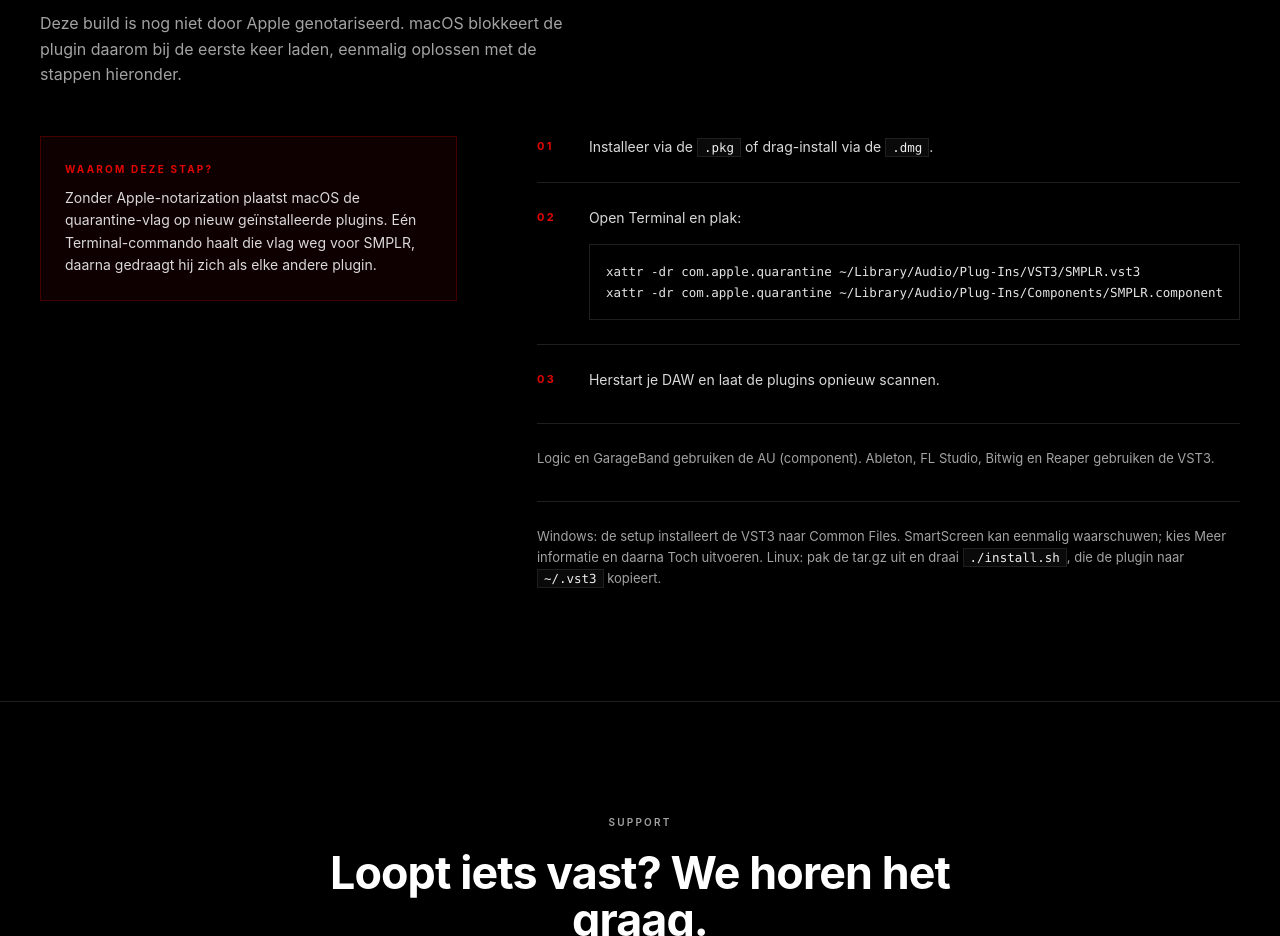
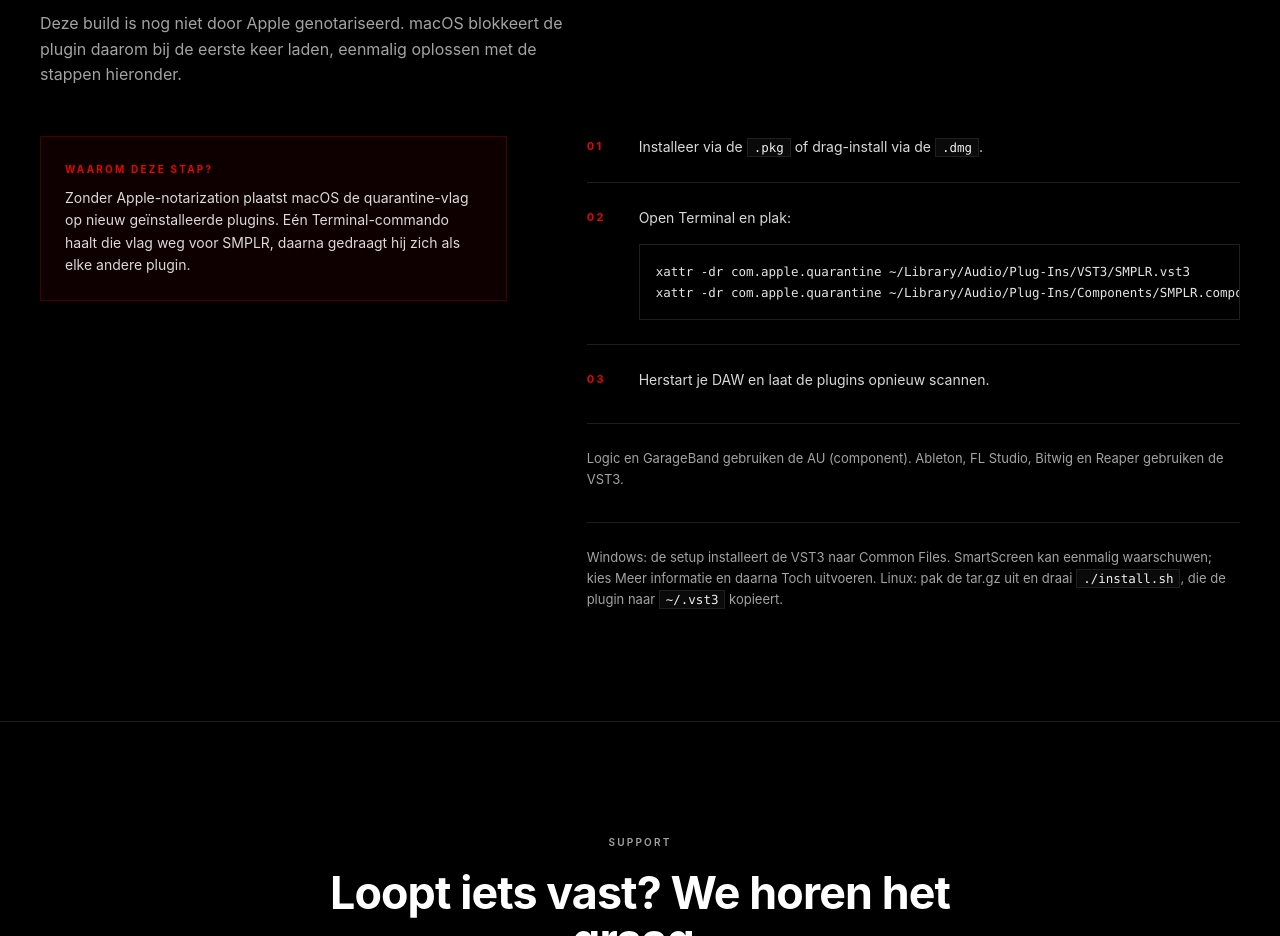
Before and after one commit to kreamart-art/krmx-updates, a plain HTML site: page site/smplr/index.html in a window 1280 px wide. Shown: the part 2300-3236 px from the top of the page. Drawn offline with Linux system fonts and the light colour scheme.

Commit message:
Fix mobiele overflow: install-grid items krijgen min-width 0 zodat de pre scrollt in plaats van de pagina op te rekken

```diff
--- a/site/smplr/index.html
+++ b/site/smplr/index.html
@@ -225,6 +225,10 @@
     display: grid; grid-template-columns: 1fr; gap: 40px;
     margin-top: 48px;
   }
+  /* Grid items mogen niet meegroeien met de intrinsieke breedte van de
+     pre erin (min-width:auto), anders rekt de xattr-regel de hele pagina
+     op mobiel op; met 0 scrollt de pre netjes in zijn eigen container. */
+  .install-grid > div { min-width: 0; }
   @media (min-width: 1024px) {
     .install-grid { grid-template-columns: 5fr 7fr; gap: 80px; align-items: start; }
   }
```
